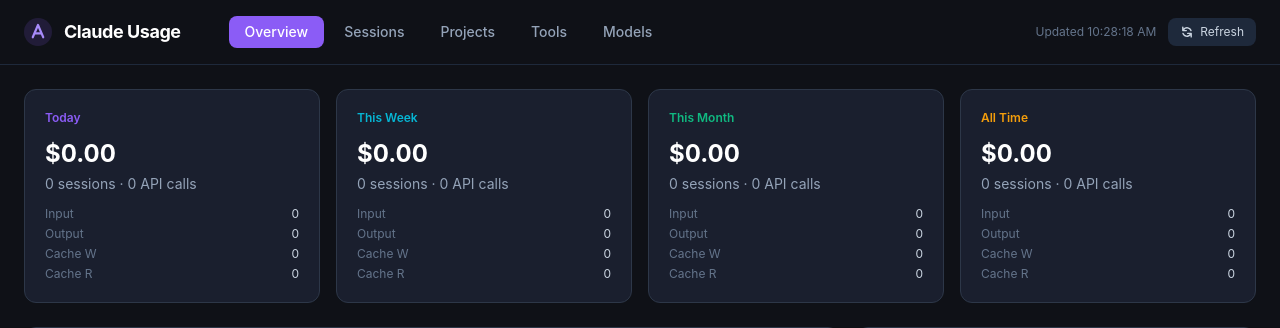
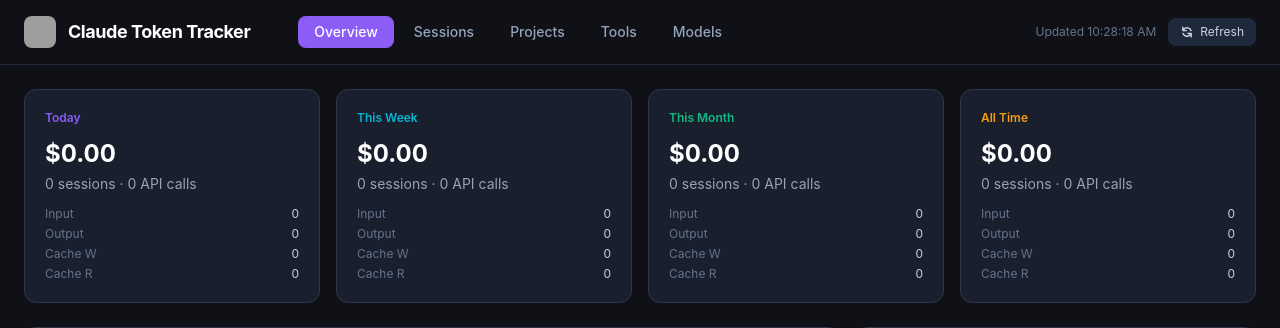
Before and after one commit to xiaohaoxing/claude-token-tracker, a Flask app: page / in a window 1280 px wide. Shown: the top 328 px of the page. Run offline with Flask 3, Linux system fonts and the light colour scheme; data that the repository does not hold is empty; grey boxes are pictures that could not be loaded.

Commit message:
feat: add logo to web dashboard header and README
Co-Authored-By: Claude Sonnet 4.6 <noreply@anthropic.com>

```diff
--- a/templates/index.html
+++ b/templates/index.html
@@ -44,12 +44,8 @@ tailwind.config = {
 <!-- Header -->
 <header class="border-b border-slate-800 px-6 py-4 flex items-center gap-4">
   <div class="flex items-center gap-3">
-    <svg class="w-7 h-7" viewBox="0 0 32 32" fill="none">
-      <circle cx="16" cy="16" r="16" fill="#8b5cf6" opacity=".15"/>
-      <path d="M10 22 L16 8 L22 22" stroke="#a78bfa" stroke-width="2.5" stroke-linecap="round" stroke-linejoin="round"/>
-      <path d="M12.5 17.5 H19.5" stroke="#a78bfa" stroke-width="2.5" stroke-linecap="round"/>
-    </svg>
-    <span class="font-bold text-lg text-white tracking-tight">Claude Usage</span>
+    <img src="/static/images/logo.svg" class="w-8 h-8 rounded-lg" alt="Claude Token Tracker">
+    <span class="font-bold text-lg text-white tracking-tight">Claude Token Tracker</span>
   </div>
   <nav class="flex gap-1 ml-8">
     <button class="tab-btn active px-4 py-1.5 rounded-lg text-sm font-medium" data-tab="overview">Overview</button>
```
Also changed, not shown: README.md.
